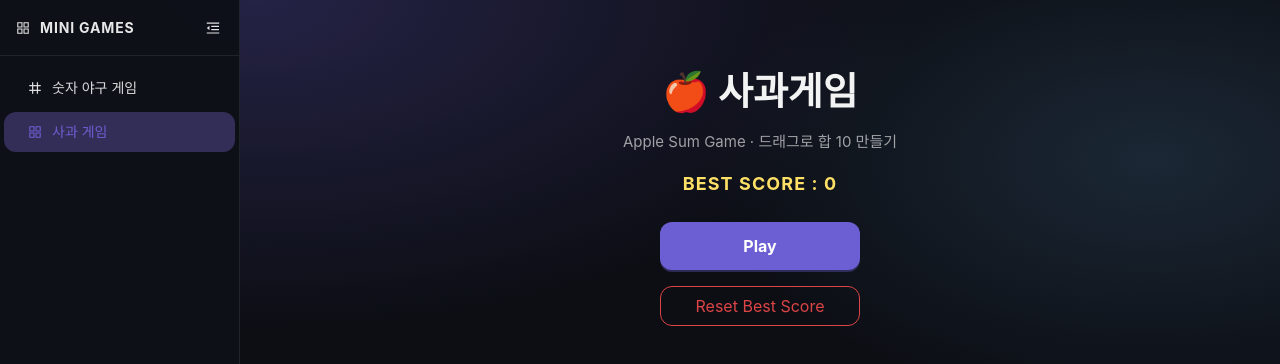
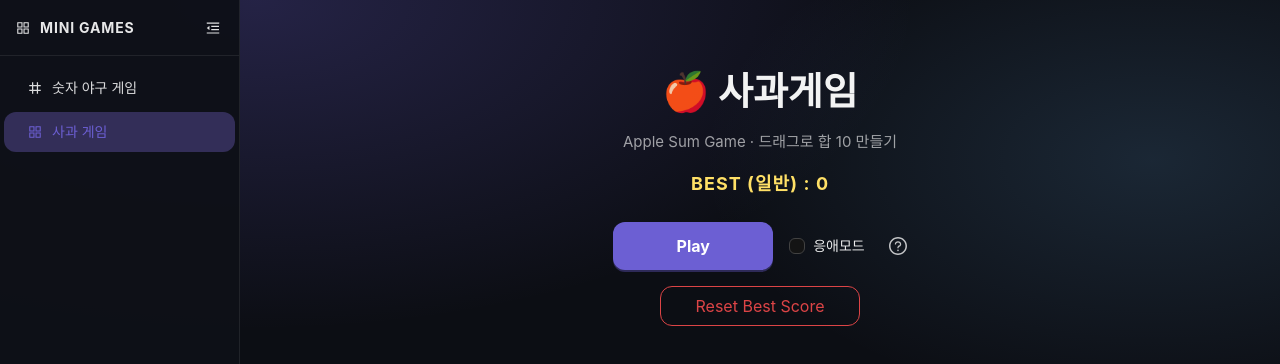
Before and after one commit to cookiesound/baseball, a React (Vite) app: page /apple in a window 1280 px wide. Shown: the top 364 px of the page. Built offline with nearby package versions, Linux system fonts and the light colour scheme.

Commit message:
feat: 사과게임 응애모드 추가

```diff
--- a/src/games/appleGame/utils/appleStorage.ts
+++ b/src/games/appleGame/utils/appleStorage.ts
@@ -1,23 +1,83 @@
 import type { AppleBestScoreData } from '../types/appleGameTypes';
-import { APPLE_STORAGE_KEY } from '../types/appleGameTypes';
+import { APPLE_SCORES_KEY, APPLE_STORAGE_KEY } from '../types/appleGameTypes';
 
-export function loadAppleBestScore(): AppleBestScoreData {
+export interface AppleScoresState {
+  normalBest: number;
+  babyBest: number;
+  babyEverUsed: boolean;
+}
+
+const defaultScores = (): AppleScoresState => ({
+  normalBest: 0,
+  babyBest: 0,
+  babyEverUsed: false,
+});
+
+function parseScores(raw: string): AppleScoresState | null {
   try {
-    const raw = localStorage.getItem(APPLE_STORAGE_KEY);
-    if (!raw) return { bestScore: 0 };
-    const parsed = JSON.parse(raw) as Partial<AppleBestScoreData>;
+    const p = JSON.parse(raw) as Partial<AppleScoresState>;
     return {
-      bestScore: typeof parsed.bestScore === 'number' && Number.isFinite(parsed.bestScore) ? parsed.bestScore : 0,
+      normalBest:
+        typeof p.normalBest === 'number' && Number.isFinite(p.normalBest) ? Math.max(0, p.normalBest) : 0,
+      babyBest: typeof p.babyBest === 'number' && Number.isFinite(p.babyBest) ? Math.max(0, p.babyBest) : 0,
+      babyEverUsed: p.babyEverUsed === true,
     };
   } catch {
-    return { bestScore: 0 };
+    return null;
   }
 }
 
-export function saveAppleBestScore(data: AppleBestScoreData): void {
-  localStorage.setItem(APPLE_STORAGE_KEY, JSON.stringify(data));
+/** 레거시 { bestScore } → V2로 이전 */
+export function loadAppleScores(): AppleScoresState {
+  try {
+    const v2 = localStorage.getItem(APPLE_SCORES_KEY);
+    if (v2) {
+      const s = parseScores(v2);
+      if (s) return s;
+    }
+    const legacy = localStorage.getItem(APPLE_STORAGE_KEY);
+    if (legacy) {
+      const p = JSON.parse(legacy) as AppleBestScoreData & Partial<{ bestScore: number }>;
+      const n = typeof p.bestScore === 'number' && Number.isFinite(p.bestScore) ? p.bestScore : 0;
+      const migrated = { normalBest: n, babyBest: 0, babyEverUsed: false };
+      saveAppleScores(migrated);
+      localStorage.removeItem(APPLE_STORAGE_KEY);
+      return migrated;
+    }
+  } catch {
+    /* ignore */
+  }
+  return defaultScores();
 }
 
-export function clearAppleBestScore(): void {
+export function saveAppleScores(data: AppleScoresState): void {
+  localStorage.setItem(APPLE_SCORES_KEY, JSON.stringify(data));
+}
+
+export function markAppleBabyModeEverUsed(): void {
+  const cur = loadAppleScores();
+  if (cur.babyEverUsed) return;
+  saveAppleScores({ ...cur, babyEverUsed: true });
+}
+
+export function clearAppleScoresAll(): void {
+  localStorage.removeItem(APPLE_SCORES_KEY);
   localStorage.removeItem(APPLE_STORAGE_KEY);
 }
+
+/* --- 레거시 API (필요 시) --- */
+
+export function loadAppleBestScore(): AppleBestScoreData {
+  return { bestScore: loadAppleScores().normalBest };
+}
+
+export function saveAppleBestScore(data: AppleBestScoreData): void {
+  const cur = loadAppleScores();
+  saveAppleScores({ ...cur, normalBest: data.bestScore });
+}
+
+/** 일반/응애 BEST 점수만 0으로 (응애모드 사용 이력 표시 여부는 유지) */
+export function clearAppleBestScore(): void {
+  const cur = loadAppleScores();
+  saveAppleScores({ ...cur, normalBest: 0, babyBest: 0 });
+}
--- a/src/pages/AppleGamePage/AppleGamePage.scss
+++ b/src/pages/AppleGamePage/AppleGamePage.scss
@@ -25,18 +25,73 @@
     font-size: 15px;
   }
 
+  &__best-block {
+    display: flex;
+    flex-direction: column;
+    align-items: center;
+    gap: 6px;
+  }
+
   &__best-line {
     font-size: 18px;
     font-weight: 700;
     letter-spacing: 0.06em;
     color: #ffe066;
+
+    &--baby {
+      font-size: 16px;
+      color: #ffb74d;
+    }
+  }
+
+  &__play-row {
+    display: flex;
+    flex-wrap: wrap;
+    align-items: center;
+    justify-content: center;
+    gap: 12px 16px;
+    margin-top: 8px;
   }
 
   &__play-btn {
-    min-width: 200px;
+    min-width: 160px;
     height: 48px !important;
     font-weight: 700;
-    margin-top: 8px;
+  }
+
+  &__baby-check {
+    color: rgba(255, 255, 255, 0.92) !important;
+
+    .ant-checkbox + span {
+      color: inherit;
+    }
+  }
+
+  &__baby-help-icon {
+    font-size: 18px;
+    color: rgba(255, 255, 255, 0.75);
+    cursor: help;
+    line-height: 1;
+
+    &:hover {
+      color: #ffe066;
+    }
+  }
+
+  &__baby-tooltip {
+    margin: 0;
+    text-align: left;
+    max-width: 280px;
+    font-size: 13px;
+    line-height: 1.5;
+
+    p {
+      margin: 0 0 8px;
+
+      &:last-child {
+        margin-bottom: 0;
+      }
+    }
   }
 
   &__reset-best {
@@ -56,9 +111,15 @@
   &__play-head {
     max-width: min(92vw, 900px);
     margin: 0 auto 12px;
-    text-align: right;
     padding-right: 4px;
     width: 100%;
+  }
+
+  &__best-head {
+    display: flex;
+    flex-direction: column;
+    align-items: flex-end;
+    gap: 4px;
   }
 
   &__hud-row {
@@ -113,6 +174,11 @@
     font-size: 15px;
     letter-spacing: 0.05em;
     color: rgba(255, 224, 102, 0.95) !important;
+
+    &--baby {
+      font-size: 14px;
+      color: rgba(255, 183, 77, 0.95) !important;
+    }
   }
 
   &__hint {
--- a/src/pages/AppleGamePage/AppleGamePage.tsx
+++ b/src/pages/AppleGamePage/AppleGamePage.tsx
@@ -1,21 +1,34 @@
-import { AppstoreOutlined } from '@ant-design/icons';
-import { App, Button, Checkbox, Slider, Typography } from 'antd';
+import { AppstoreOutlined, QuestionCircleOutlined } from '@ant-design/icons';
+import { App, Button, Checkbox, Slider, Tooltip, Typography } from 'antd';
 import { useCallback, useEffect, useRef, useState } from 'react';
 import { AppleBoard } from '../../games/appleGame/components/AppleBoard/AppleBoard';
 import { GameOverModal } from '../../games/appleGame/components/GameOverModal/GameOverModal';
 import { ScoreDisplay } from '../../games/appleGame/components/ScoreDisplay/ScoreDisplay';
 import { useAppleGame } from '../../games/appleGame/hooks/useAppleGame';
 import { useAppleGameAudio } from '../../games/appleGame/hooks/useAppleGameAudio';
-import { APPLE_GAME_DURATION } from '../../games/appleGame/types/appleGameTypes';
-import { clearAppleBestScore, loadAppleBestScore, saveAppleBestScore } from '../../games/appleGame/utils/appleStorage';
+import {
+  clearAppleBestScore,
+  loadAppleScores,
+  markAppleBabyModeEverUsed,
+  saveAppleScores,
+  type AppleScoresState,
+} from '../../games/appleGame/utils/appleStorage';
 import './AppleGamePage.scss';
 
 const { Paragraph, Text, Title } = Typography;
 
+const BABY_MODE_HELP = (
+  <div className="apple-game-page__baby-tooltip">
+    <p>응애모드로 시작하면 드래그한 영역 안 사과 숫자의 합이 표시됩니다.</p>
+    <p>제한 시간이 20초 늘어나 총 200초 동안 플레이합니다.</p>
+  </div>
+);
+
 export function AppleGamePage() {
   const { modal } = App.useApp();
   const [view, setView] = useState<'menu' | 'play'>('menu');
-  const [best, setBest] = useState(0);
+  const [scores, setScores] = useState<AppleScoresState>(() => loadAppleScores());
+  const [babyModeQueued, setBabyModeQueued] = useState(false);
 
   const {
     muted,
@@ -35,16 +48,19 @@ export function AppleGamePage() {
   const sessionRef = useRef<HTMLDivElement>(null);
 
   useEffect(() => {
-    setBest(loadAppleBestScore().bestScore);
+    setScores(loadAppleScores());
   }, []);
 
-  const handleSessionEnd = useCallback((finalScore: number) => {
-    setBest((prev) => {
-      if (finalScore > prev) {
-        saveAppleBestScore({ bestScore: finalScore });
-        return finalScore;
+  const handleSessionEnd = useCallback((finalScore: number, meta: { isBabyMode: boolean }) => {
+    setScores((prev) => {
+      const next = { ...prev };
+      if (meta.isBabyMode) {
+        if (finalScore > next.babyBest) next.babyBest = finalScore;
+      } else {
+        if (finalScore > next.normalBest) next.normalBest = finalScore;
       }
-      return prev;
+      saveAppleScores(next);
+      return next;
     });
   }, []);
 
@@ -55,6 +71,8 @@ export function AppleGamePage() {
     playing,
     gameOver,
     poppingIds,
+    sessionDuration,
+    babyModeSession,
     startPlay,
     restartAfterModal,
     exitToMenu,
@@ -65,10 +83,10 @@ export function AppleGamePage() {
   });
 
   useEffect(() => {
-    if (time === APPLE_GAME_DURATION && playing) {
+    if (time === sessionDuration && playing) {
       countdownPlayedRef.current = false;
     }
-  }, [time, playing]);
+  }, [time, playing, sessionDuration]);
 
   useEffect(() => {
     if (!playing || time !== 10 || countdownPlayedRef.current) return;
@@ -94,8 +112,12 @@ export function AppleGamePage() {
   }, [gameOver, stopBgm, playGameOver]);
 
   const onPlay = () => {
+    if (babyModeQueued) {
+      markAppleBabyModeEverUsed();
+      setScores(loadAppleScores());
+    }
     setView('play');
-    startPlay();
+    startPlay({ babyMode: babyModeQueued });
     startBgm();
   };
 
@@ -107,17 +129,19 @@ export function AppleGamePage() {
   const onExitToMenu = () => {
     exitToMenu();
     setView('menu');
+    setScores(loadAppleScores());
   };
 
   const confirmResetBest = () => {
     modal.confirm({
       title: '정말 최고 점수를 삭제하시겠습니까?',
+      content: '일반 모드와 응애모드 BEST 점수가 모두 0으로 초기화됩니다.',
       okText: 'YES',
       cancelText: '취소',
       okButtonProps: { danger: true },
       onOk: () => {
         clearAppleBestScore();
-        setBest(0);
+        setScores(loadAppleScores());
       },
     });
   };
@@ -130,10 +154,29 @@ export function AppleGamePage() {
             🍎 사과게임
           </Title>
           <Paragraph className="apple-game-page__menu-sub">Apple Sum Game · 드래그로 합 10 만들기</Paragraph>
-          <Text className="apple-game-page__best-line">BEST SCORE : {best}</Text>
-          <Button type="primary" size="large" className="apple-game-page__play-btn" onClick={onPlay}>
-            Play
-          </Button>
+          <div className="apple-game-page__best-block">
+            <Text className="apple-game-page__best-line">BEST (일반) : {scores.normalBest}</Text>
+            {scores.babyEverUsed ? (
+              <Text className="apple-game-page__best-line apple-game-page__best-line--baby">
+                BEST (응애모드) : {scores.babyBest}
+              </Text>
+            ) : null}
+          </div>
+          <div className="apple-game-page__play-row">
+            <Button type="primary" size="large" className="apple-game-page__play-btn" onClick={onPlay}>
+              Play
+            </Button>
+            <Checkbox
+              className="apple-game-page__baby-check"
+              checked={babyModeQueued}
+              onChange={(e) => setBabyModeQueued(e.target.checked)}
+            >
+              응애모드
+            </Checkbox>
+            <Tooltip title={BABY_MODE_HELP} placement="bottom" overlayClassName="apple-game-page__baby-help-overlay">
+              <QuestionCircleOutlined className="apple-game-page__baby-help-icon" />
+            </Tooltip>
+          </div>
           <Button size="large" danger ghost className="apple-game-page__reset-best" onClick={confirmResetBest}>
             Reset Best Score
           </Button>
@@ -143,15 +186,24 @@ export function AppleGamePage() {
       {view === 'play' && grid ? (
         <div ref={sessionRef} className="apple-game-page__session">
           <div className="apple-game-page__play-head">
-            <Text strong className="apple-game-page__best-outside">
-              BEST SCORE : {best}
-            </Text>
+            <div className="apple-game-page__best-head">
+              <Text strong className="apple-game-page__best-outside">
+                BEST (일반) : {scores.normalBest}
+              </Text>
+              {scores.babyEverUsed ? (
+                <Text strong className="apple-game-page__best-outside apple-game-page__best-outside--baby">
+                  BEST (응애) : {scores.babyBest}
+                </Text>
+              ) : null}
+            </div>
           </div>
           <AppleBoard
             grid={grid}
             time={time}
+            sessionDuration={sessionDuration}
             poppingIds={poppingIds}
             disabled={!playing || gameOver}
+            babyMode={babyModeSession}
             onSelectionComplete={tryClearSelection}
           />
           <div className="apple-game-page__hud-row">
@@ -183,6 +235,7 @@ export function AppleGamePage() {
           <div className="apple-game-page__hint">
             <Text type="secondary">
               <AppstoreOutlined /> 사각형으로 드래그 · 포함된 숫자 합이 10이면 사과가 사라지고 점수가 오릅니다.
+              {babyModeSession ? <> 응애모드: 드래그 중 합계가 표시되고 200초 플레이입니다.</> : null}
             </Text>
           </div>
         </div>
```
Also changed, not shown: src/games/appleGame/components/AppleBoard/AppleBoard.scss (+25 -1 lines), src/games/appleGame/components/AppleBoard/AppleBoard.tsx (+37 -2 lines), src/games/appleGame/components/TimerBar/TimerBar.tsx (+5 -3 lines), src/games/appleGame/hooks/useAppleGame.ts (+33 -10 lines), src/games/appleGame/hooks/useTimer.ts (+4 -4 lines), src/games/appleGame/types/appleGameTypes.ts (+10 -1 lines).
